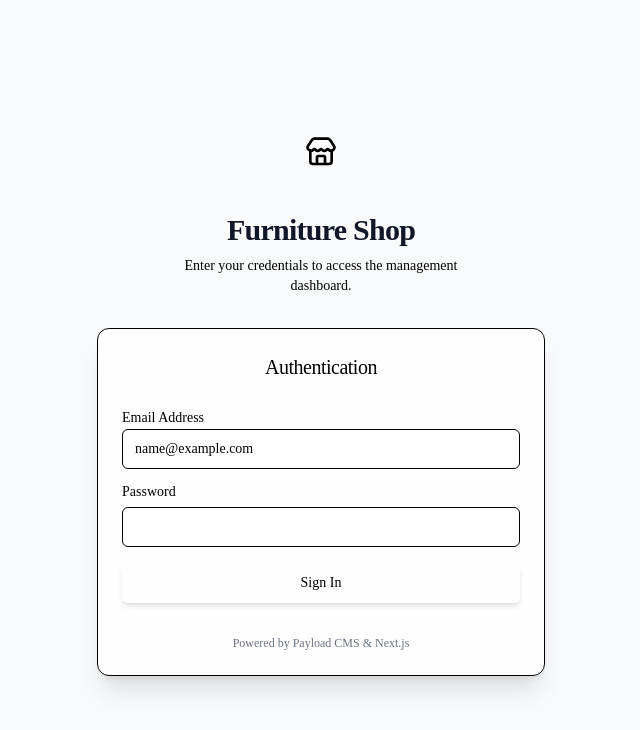
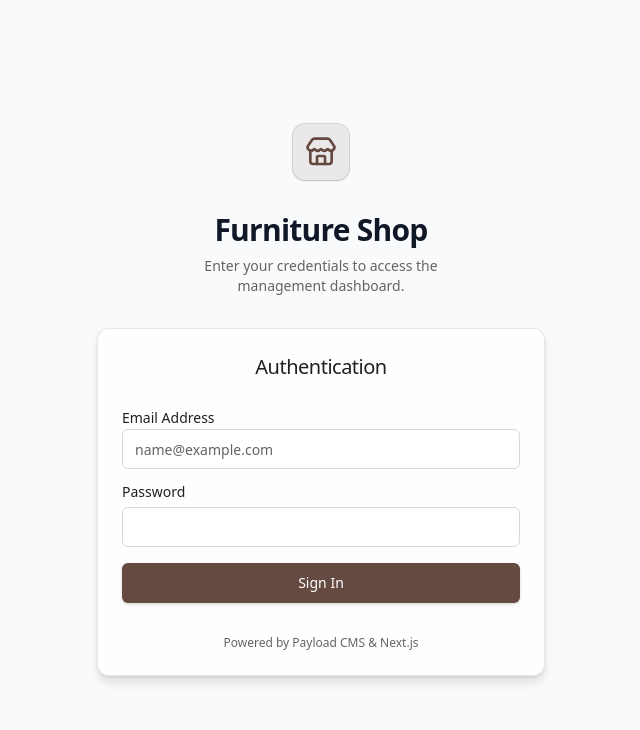
Before and after one commit to ChestPiece/furniture-mangment-system, a Next.js app: page /login in a window 1280 px wide. Shown: the top 730 px of the page, without its empty margins (319-959 px from the left). Built offline with nearby package versions, Linux system fonts and the light colour scheme.

Commit message:
added theme in the app

```diff
--- a/src/app/(frontend)/styles.css
+++ b/src/app/(frontend)/styles.css
@@ -3,69 +3,134 @@
 @custom-variant dark (&:is(.dark *));
 
 :root {
-  --font-sans: var(--font-inter);
+  --font-sans: ui-sans-serif, system-ui, -apple-system, BlinkMacSystemFont, 'Segoe UI', Roboto, 'Helvetica Neue', Arial, 'Noto Sans', sans-serif, 'Apple Color Emoji', 'Segoe UI Emoji', 'Segoe UI Symbol', 'Noto Color Emoji';
   --font-heading: var(--font-outfit);
 
   --radius: 0.5rem; /* Strict 8px radius */
 
   /* Enterprise Palette: Cool Gray + Indigo */
-  --background: 210 20% 98%; /* Cool Gray 50 */
-  --foreground: 220 13% 18%; /* Cool Gray 900 */
+  --background: oklch(0.9821 0 0); /* Cool Gray 50 */
+  --foreground: oklch(0.2435 0 0); /* Cool Gray 900 */
 
-  --card: 0 0% 100%;
-  --card-foreground: 220 13% 18%;
+  --card: oklch(0.9911 0 0);
+  --card-foreground: oklch(0.2435 0 0);
 
-  --popover: 0 0% 100%;
-  --popover-foreground: 220 13% 18%;
+  --popover: oklch(0.9911 0 0);
+  --popover-foreground: oklch(0.2435 0 0);
 
-  --primary: 226 58% 52%; /* Indigo 600 */
-  --primary-foreground: 210 40% 98%;
+  --primary: oklch(0.4341 0.0392 41.9938); /* Indigo 600 */
+  --primary-foreground: oklch(1.0000 0 0);
 
-  --secondary: 210 17% 95%; /* Cool Gray 100 */
-  --secondary-foreground: 220 13% 18%;
+  --secondary: oklch(0.9200 0.0651 74.3695); /* Cool Gray 100 */
+  --secondary-foreground: oklch(0.3499 0.0685 40.8288);
 
-  --muted: 210 17% 95%;
-  --muted-foreground: 220 9% 46%; /* Cool Gray 500 */
+  --muted: oklch(0.9521 0 0);
+  --muted-foreground: oklch(0.5032 0 0); /* Cool Gray 500 */
 
-  --accent: 210 17% 95%;
-  --accent-foreground: 220 13% 18%;
+  --accent: oklch(0.9310 0 0);
+  --accent-foreground: oklch(0.2435 0 0);
 
-  --destructive: 0 84% 60%;
-  --destructive-foreground: 210 40% 98%;
+  --destructive: oklch(0.6271 0.1936 33.3390);
+  --destructive-foreground: oklch(1.0000 0 0);
 
-  --border: 220 13% 91%; /* Cool Gray 200 */
-  --input: 220 13% 91%;
-  --ring: 226 58% 52%;
+  --border: oklch(0.8822 0 0); /* Cool Gray 200 */
+  --input: oklch(0.8822 0 0);
+  --ring: oklch(0.4341 0.0392 41.9938);
+  --chart-1: oklch(0.4341 0.0392 41.9938);
+  --chart-2: oklch(0.9200 0.0651 74.3695);
+  --chart-3: oklch(0.9310 0 0);
+  --chart-4: oklch(0.9367 0.0523 75.5009);
+  --chart-5: oklch(0.4338 0.0437 41.6746);
+  --sidebar: oklch(0.9881 0 0);
+  --sidebar-foreground: oklch(0.2645 0 0);
+  --sidebar-primary: oklch(0.3250 0 0);
+  --sidebar-primary-foreground: oklch(0.9881 0 0);
+  --sidebar-accent: oklch(0.9761 0 0);
+  --sidebar-accent-foreground: oklch(0.3250 0 0);
+  --sidebar-border: oklch(0.9401 0 0);
+  --sidebar-ring: oklch(0.7731 0 0);
+  --font-serif: ui-serif, Georgia, Cambria, "Times New Roman", Times, serif;
+  --font-mono: ui-monospace, SFMono-Regular, Menlo, Monaco, Consolas, "Liberation Mono", "Courier New", monospace;
+  --shadow-color: oklch(0 0 0);
+  --shadow-opacity: 0.1;
+  --shadow-blur: 3px;
+  --shadow-spread: 0px;
+  --shadow-offset-x: 0;
+  --shadow-offset-y: 1px;
+  --letter-spacing: 0em;
+  --spacing: 0.25rem;
+  --shadow-2xs: 0 1px 3px 0px hsl(0 0% 0% / 0.05);
+  --shadow-xs: 0 1px 3px 0px hsl(0 0% 0% / 0.05);
+  --shadow-sm: 0 1px 3px 0px hsl(0 0% 0% / 0.10), 0 1px 2px -1px hsl(0 0% 0% / 0.10);
+  --shadow: 0 1px 3px 0px hsl(0 0% 0% / 0.10), 0 1px 2px -1px hsl(0 0% 0% / 0.10);
+  --shadow-md: 0 1px 3px 0px hsl(0 0% 0% / 0.10), 0 2px 4px -1px hsl(0 0% 0% / 0.10);
+  --shadow-lg: 0 1px 3px 0px hsl(0 0% 0% / 0.10), 0 4px 6px -1px hsl(0 0% 0% / 0.10);
+  --shadow-xl: 0 1px 3px 0px hsl(0 0% 0% / 0.10), 0 8px 10px -1px hsl(0 0% 0% / 0.10);
+  --shadow-2xl: 0 1px 3px 0px hsl(0 0% 0% / 0.25);
+  --tracking-normal: 0em;
 }
 
 .dark {
-  --background: 224 71% 4%;
-  --foreground: 210 40% 98%;
+  --background: oklch(0.1776 0 0);
+  --foreground: oklch(0.9491 0 0);
 
-  --card: 224 71% 4%;
-  --card-foreground: 210 40% 98%;
+  --card: oklch(0.2134 0 0);
+  --card-foreground: oklch(0.9491 0 0);
 
-  --popover: 224 71% 4%;
-  --popover-foreground: 210 40% 98%;
+  --popover: oklch(0.2134 0 0);
+  --popover-foreground: oklch(0.9491 0 0);
 
-  --primary: 210 40% 98%;
-  --primary-foreground: 222.2 47.4% 11.2%;
+  --primary: oklch(0.9247 0.0524 66.1732);
+  --primary-foreground: oklch(0.2029 0.0240 200.1962);
 
-  --secondary: 217.2 32.6% 17.5%;
-  --secondary-foreground: 210 40% 98%;
+  --secondary: oklch(0.3163 0.0190 63.6992);
+  --secondary-foreground: oklch(0.9247 0.0524 66.1732);
 
-  --muted: 217.2 32.6% 17.5%;
-  --muted-foreground: 215 20.2% 65.1%;
+  --muted: oklch(0.2520 0 0);
+  --muted-foreground: oklch(0.7699 0 0);
 
-  --accent: 217.2 32.6% 17.5%;
-  --accent-foreground: 210 40% 98%;
+  --accent: oklch(0.2850 0 0);
+  --accent-foreground: oklch(0.9491 0 0);
 
-  --destructive: 0 62.8% 30.6%;
-  --destructive-foreground: 210 40% 98%;
+  --destructive: oklch(0.6271 0.1936 33.3390);
+  --destructive-foreground: oklch(1.0000 0 0);
 
-  --border: 217.2 32.6% 17.5%;
-  --input: 217.2 32.6% 17.5%;
-  --ring: 212.7 26.8% 83.9%;
+  --border: oklch(0.2351 0.0115 91.7467);
+  --input: oklch(0.4017 0 0);
+  --ring: oklch(0.9247 0.0524 66.1732);
+  --chart-1: oklch(0.9247 0.0524 66.1732);
+  --chart-2: oklch(0.3163 0.0190 63.6992);
+  --chart-3: oklch(0.2850 0 0);
+  --chart-4: oklch(0.3481 0.0219 67.0001);
+  --chart-5: oklch(0.9245 0.0533 67.0855);
+  --radius: 0.5rem;
+  --sidebar: oklch(0.2103 0.0059 285.8852);
+  --sidebar-foreground: oklch(0.9674 0.0013 286.3752);
+  --sidebar-primary: oklch(0.4882 0.2172 264.3763);
+  --sidebar-primary-foreground: oklch(1.0000 0 0);
+  --sidebar-accent: oklch(0.2739 0.0055 286.0326);
+  --sidebar-accent-foreground: oklch(0.9674 0.0013 286.3752);
+  --sidebar-border: oklch(0.2739 0.0055 286.0326);
+  --sidebar-ring: oklch(0.8711 0.0055 286.2860);
+  --font-sans: ui-sans-serif, system-ui, -apple-system, BlinkMacSystemFont, 'Segoe UI', Roboto, 'Helvetica Neue', Arial, 'Noto Sans', sans-serif, 'Apple Color Emoji', 'Segoe UI Emoji', 'Segoe UI Symbol', 'Noto Color Emoji';
+  --font-serif: ui-serif, Georgia, Cambria, "Times New Roman", Times, serif;
+  --font-mono: ui-monospace, SFMono-Regular, Menlo, Monaco, Consolas, "Liberation Mono", "Courier New", monospace;
+  --shadow-color: oklch(0 0 0);
+  --shadow-opacity: 0.1;
+  --shadow-blur: 3px;
+  --shadow-spread: 0px;
+  --shadow-offset-x: 0;
+  --shadow-offset-y: 1px;
+  --letter-spacing: 0em;
+  --spacing: 0.25rem;
+  --shadow-2xs: 0 1px 3px 0px hsl(0 0% 0% / 0.05);
+  --shadow-xs: 0 1px 3px 0px hsl(0 0% 0% / 0.05);
+  --shadow-sm: 0 1px 3px 0px hsl(0 0% 0% / 0.10), 0 1px 2px -1px hsl(0 0% 0% / 0.10);
+  --shadow: 0 1px 3px 0px hsl(0 0% 0% / 0.10), 0 1px 2px -1px hsl(0 0% 0% / 0.10);
+  --shadow-md: 0 1px 3px 0px hsl(0 0% 0% / 0.10), 0 2px 4px -1px hsl(0 0% 0% / 0.10);
+  --shadow-lg: 0 1px 3px 0px hsl(0 0% 0% / 0.10), 0 4px 6px -1px hsl(0 0% 0% / 0.10);
+  --shadow-xl: 0 1px 3px 0px hsl(0 0% 0% / 0.10), 0 8px 10px -1px hsl(0 0% 0% / 0.10);
+  --shadow-2xl: 0 1px 3px 0px hsl(0 0% 0% / 0.25);
 }
 
 html {
@@ -111,6 +176,49 @@
   --color-border: var(--border);
   --color-input: var(--input);
   --color-ring: var(--ring);
+  --font-sans: ui-sans-serif, system-ui, -apple-system, BlinkMacSystemFont, 'Segoe UI', Roboto, 'Helvetica Neue', Arial, 'Noto Sans', sans-serif, 'Apple Color Emoji', 'Segoe UI Emoji', 'Segoe UI Symbol', 'Noto Color Emoji';
+  --font-mono: ui-monospace, SFMono-Regular, Menlo, Monaco, Consolas, "Liberation Mono", "Courier New", monospace;
+  --font-serif: ui-serif, Georgia, Cambria, "Times New Roman", Times, serif;
+  --radius: 0.5rem;
+  --tracking-tighter: calc(var(--tracking-normal) - 0.05em);
+  --tracking-tight: calc(var(--tracking-normal) - 0.025em);
+  --tracking-wide: calc(var(--tracking-normal) + 0.025em);
+  --tracking-wider: calc(var(--tracking-normal) + 0.05em);
+  --tracking-widest: calc(var(--tracking-normal) + 0.1em);
+  --tracking-normal: var(--tracking-normal);
+  --shadow-2xl: var(--shadow-2xl);
+  --shadow-xl: var(--shadow-xl);
+  --shadow-lg: var(--shadow-lg);
+  --shadow-md: var(--shadow-md);
+  --shadow: var(--shadow);
+  --shadow-sm: var(--shadow-sm);
+  --shadow-xs: var(--shadow-xs);
+  --shadow-2xs: var(--shadow-2xs);
+  --spacing: var(--spacing);
+  --letter-spacing: var(--letter-spacing);
+  --shadow-offset-y: var(--shadow-offset-y);
+  --shadow-offset-x: var(--shadow-offset-x);
+  --shadow-spread: var(--shadow-spread);
+  --shadow-blur: var(--shadow-blur);
+  --shadow-opacity: var(--shadow-opacity);
+  --color-shadow-color: var(--shadow-color);
+  --color-sidebar-ring: var(--sidebar-ring);
+  --color-sidebar-border: var(--sidebar-border);
+  --color-sidebar-accent-foreground: var(--sidebar-accent-foreground);
+  --color-sidebar-accent: var(--sidebar-accent);
+  --color-sidebar-primary-foreground: var(--sidebar-primary-foreground);
+  --color-sidebar-primary: var(--sidebar-primary);
+  --color-sidebar-foreground: var(--sidebar-foreground);
+  --color-sidebar: var(--sidebar);
+  --color-chart-5: var(--chart-5);
+  --color-chart-4: var(--chart-4);
+  --color-chart-3: var(--chart-3);
+  --color-chart-2: var(--chart-2);
+  --color-chart-1: var(--chart-1);
+  --color-destructive-foreground: var(--destructive-foreground);
+  --radius-2xl: calc(var(--radius) + 8px);
+  --radius-3xl: calc(var(--radius) + 12px);
+  --radius-4xl: calc(var(--radius) + 16px);
 }
 
 @layer base {
@@ -119,5 +227,6 @@
   }
   body {
     @apply bg-background text-foreground;
+    letter-spacing: var(--tracking-normal);
   }
 }
```
